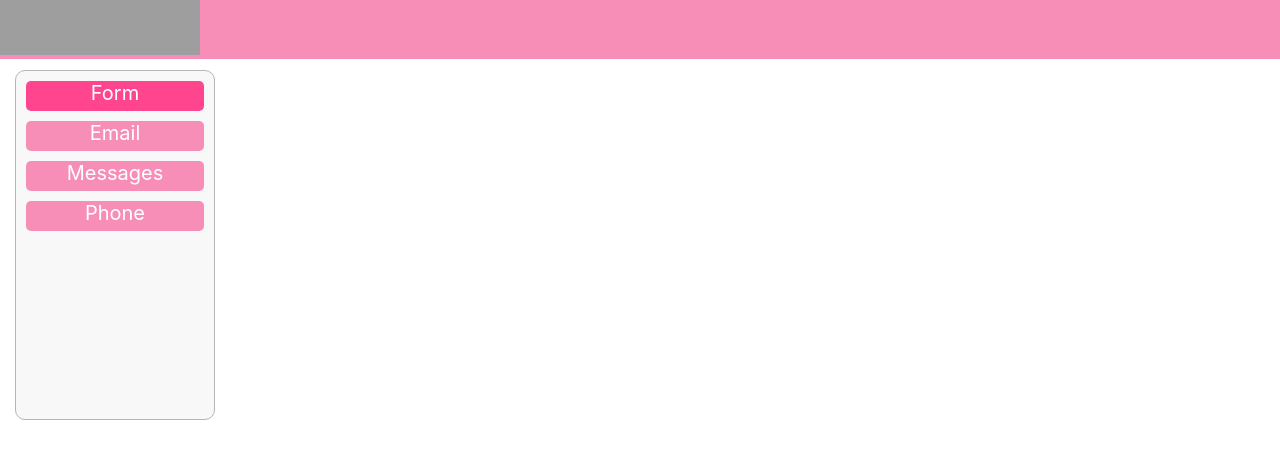
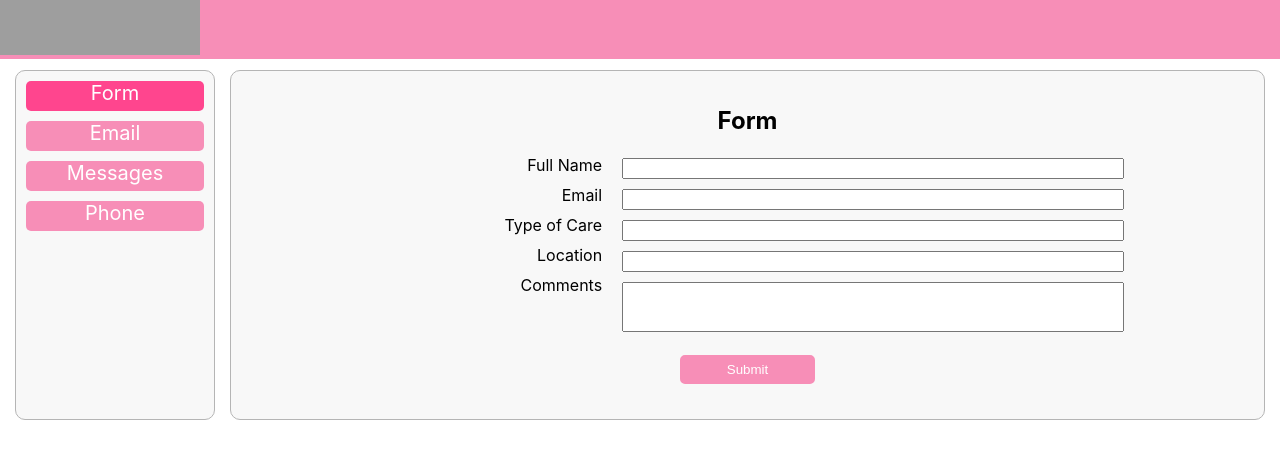
Before and after one commit to M-Chal/TechnicalTest, a Next.js app: page / in a window 1280 px wide. Shown: the top 458 px of the page. Built offline with nearby package versions, Linux system fonts and the light colour scheme; no server answers; the database is empty; grey boxes are pictures that could not be loaded.

Commit message:
Added Forms and firebase support

```diff
--- /dev/null
+++ b/components/Form.js
@@ -0,0 +1,49 @@
+import React from 'react'
+
+import styles from '../styles/Form.module.css'
+
+import {db} from '../firebase/firebase'
+import { collection, addDoc } from "firebase/firestore";
+
+async function sendForm(){
+    try {
+        const docRef = await addDoc(collection(db, "formData"), {
+            first: "Ada",
+            last: "Lovelace",
+            born: 1815
+        });
+        console.log("Document written with ID: ", docRef.id);
+    }
+    catch (e) {
+        console.error("Error adding document: ", e);
+    }
+}
+
+function Form() {
+  return (
+    <div className={styles.container}>
+        <h2>Form</h2>
+        <form className={styles.form}>
+            <div className={styles.row}>
+                <div className={styles.labels}>
+                    <label className={styles.label} htmlFor="name">Full Name</label>
+                    <label className={styles.label} htmlFor="email">Email</label>
+                    <label className={styles.label} htmlFor="toc">Type of Care</label>
+                    <label className={styles.label} htmlFor="location">Location</label>
+                    <label className={styles.commentLabel} htmlFor="comments">Comments</label>
+                </div>
+                <div className={styles.inputs}>
+                    <input className={styles.input} id="name" type="text" required/>
+                    <input className={styles.input} id="email" type="text" required/>
+                    <input className={styles.input} id="toc" type="text" required/>
+                    <input className={styles.input} id="location" type="text" required/>
+                    <textarea className={styles.comments} id="comments" type="text" rows={3} maxLength={150} required/>
+                </div>
+            </div>
+            <button className={styles.submit} type="submit">Submit</button>
+        </form>
+    </div>
+  )
+}
+
+export default Form
--- /dev/null
+++ b/firebase/firebase.js
@@ -0,0 +1,16 @@
+import { initializeApp } from "firebase/app";
+import { getFirestore, collection, getDocs } from 'firebase/firestore/lite';
+
+const firebaseConfig = {
+  apiKey: "AIzaSyAMmB2sJmBWO9FE3De87iBhAky78uGQRtQ",
+  authDomain: "lottie-e0cc6.firebaseapp.com",
+  projectId: "lottie-e0cc6",
+  storageBucket: "lottie-e0cc6.appspot.com",
+  messagingSenderId: "1084975017773",
+  appId: "1:1084975017773:web:1b16afb05bbd412132eda4"
+};
+
+const app = initializeApp(firebaseConfig);
+const db = getFirestore(app);
+
+export {db, app}
--- a/package.json
+++ b/package.json
@@ -9,9 +9,12 @@
     "lint": "next lint"
   },
   "dependencies": {
+    "firebase": "^9.6.11",
     "next": "12.1.5",
     "react": "18.0.0",
-    "react-dom": "18.0.0"
+    "react-dom": "18.0.0",
+    "react-firebase-hooks": "^5.0.3",
+    "react-firebaseui": "^6.0.0"
   },
   "devDependencies": {
     "eslint": "8.13.0",
--- a/pages/index.js
+++ b/pages/index.js
@@ -2,8 +2,20 @@ import Head from 'next/head'
 import styles from '../styles/Home.module.css'
 
 import Sidebar from '../components/Sidebar'
+import Form from '../components/Form'
+
+import {db} from '../firebase/firebase'
+import { getFirestore, collection, getDocs } from 'firebase/firestore/lite';
+
+async function getCities(db) {
+  const col = collection(db, 'formData');
+  const formSnapshot = await getDocs(col);
+  const formList = formSnapshot.docs.map(doc => doc.data());
+  return formList;
+}
 
 export default function Home() {
+  console.log(getCities(db))
   return (
     <div className={styles.container}>
       <Head>
@@ -13,6 +25,7 @@ export default function Home() {
 
       <main className={styles.main}>
         <Sidebar />
+        <Form />
       </main>
     </div>
   )
--- /dev/null
+++ b/styles/Form.module.css
@@ -0,0 +1,78 @@
+.container{
+    width: 100%;
+    height: 350px;
+    flex-direction: column;
+    text-align: center;
+    margin-top: 10px;
+    padding: 15px;
+    background-color: #F8F8F8;
+    border: 1px solid #B5B5B5;
+    border-radius: 10px;
+    justify-content: center;
+    align-items: center;
+}
+
+.form{
+    display: flex;
+    flex-direction: column;
+    justify-content: center;
+    align-items: center;
+    width: 100%;
+}
+
+.row{
+    display: flex;
+    flex-direction: row;
+    justify-content: center;
+    align-items: center;
+    width: 100%;
+}
+
+.labels{
+    display: flex;
+    flex-direction: column;
+    width: 25%;
+    margin: 0;
+    text-align: right;
+}
+
+.inputs{
+    display: flex;
+    flex-direction: column;
+    width: 50%;
+    margin: 0;
+}
+
+.label{
+    margin-right: 20px;
+    margin-bottom: 10px;
+    align-items: center;
+    justify-content: center;
+}
+
+.input{
+    margin-bottom: 10px;
+}
+
+.commentLabel{
+    height: 50px;
+    margin-right: 20px;
+    margin-bottom: 10px;
+}
+.comments{
+    height: 50px;
+    resize: none;
+}
+
+.submit{
+    margin-top: 20px;
+    padding: 5px 45px;
+    background: #F78EB7;
+    border-radius: 5px;
+    color: #fff;
+    border: #F78EB7 2px solid;
+}
+
+.submit:hover{
+    background-color: #F3B9D0;
+}
--- a/styles/Home.module.css
+++ b/styles/Home.module.css
@@ -3,6 +3,6 @@
   min-height: 100vh;
   flex: 1;
   display: flex;
-  flex-direction: column;
+  flex-direction: row;
   padding: 60px 15px;
 }
--- a/styles/Sidebar.module.css
+++ b/styles/Sidebar.module.css
@@ -2,10 +2,11 @@
     flex: 1;
     display: flex;
     flex-direction: column;
-    width: 200px;
+    min-width: 200px;
     max-height: 350px;
     background-color: #F8F8F8;
     margin-top: 10px;
+    margin-right: 15px;
     padding: 10px;
     align-items: center;
     border: 1px solid #B5B5B5;
```
Also changed, not shown: 2 other files (tests, documents, lock files or other folders).
